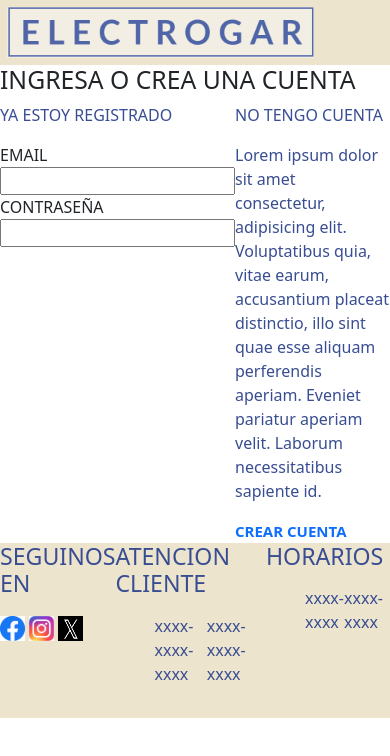
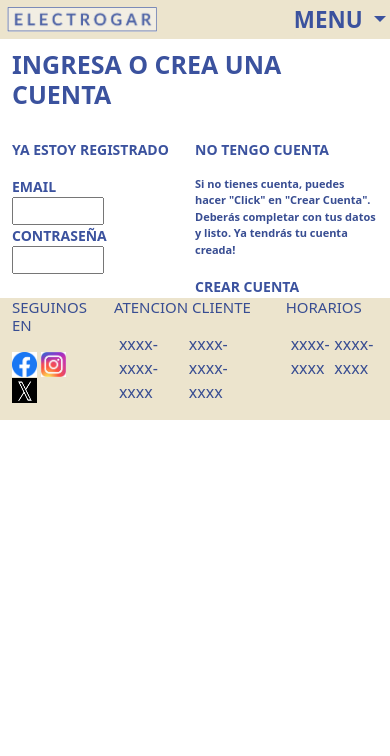
Before and after one commit to lucianomaxz/Preentregable, a plain HTML site: page pages/miCuenta.html in a window 390 px wide. Drawn offline with nearby package versions, Linux system fonts and the light colour scheme.

Commit message:
miCuentahtml responsive y funcional

```diff
--- a/css/styles.css
+++ b/css/styles.css
@@ -205,6 +205,53 @@ p {
 }
 
 
+
+
+
+
+
+/* MI CUENTA HTML */
+
+.cuenta {
+    display: flex;
+}
+
+
+.cuenta {
+    padding: 4.5%;
+}
+
+.login, .crearCuenta {
+    width: 50%;
+}
+form {
+    display: flex;
+    flex-direction: column;
+}
+
+input {
+    width: 50%;
+}
+
+.login-text2 {
+    font-size: 18px;
+    font-weight: 600;
+}
+
+.login-text {
+    color: #3b529e;
+    font-size: 20px;
+    font-weight: bold;
+}
+
+
+
+
+
+
+
+
+
 @media only screen and (max-width: 1300px) {
 
 
@@ -349,6 +396,18 @@ nav {
         margin: 0px 0px;
     }
 
+    .login-text2 {
+        font-size: 14px;
+    }
+
+    .login-text {
+        font-size: 17px;
+    }
+
+    .cuenta {
+        padding: 0px;
+    }
+
 }
 
 
@@ -376,6 +435,17 @@ nav {
 
     h3 {
         font-size: 15px;
+    }
+
+    .login-text2 {
+        font-size: 11px;
+    }
+
+    .login-text {
+        font-size: 14px;
+    }
+    .ingresar-text {
+        font-size: 25px;
     }
 
 }
--- a/pages/miCuenta.html
+++ b/pages/miCuenta.html
@@ -8,13 +8,13 @@
     <link rel="preconnect" href="https://fonts.gstatic.com" crossorigin>
     <link href="https://fonts.googleapis.com/css2?family=Nunito:ital,wght@1,200&family=Roboto:ital@1&display=swap" rel="stylesheet">
     <link href="https://cdn.jsdelivr.net/npm/bootstrap@5.3.2/dist/css/bootstrap.min.css" rel="stylesheet" integrity="sha384-T3c6CoIi6uLrA9TneNEoa7RxnatzjcDSCmG1MXxSR1GAsXEV/Dwwykc2MPK8M2HN" crossorigin="anonymous">
-    <script src="https://cdn.jsdelivr.net/npm/bootstrap@5.3.2/dist/js/bootstrap.bundle.min.js" integrity="sha384-C6RzsynM9kWDrMNeT87bh95OGNyZPhcTNXj1NW7RuBCsyN/o0jlpcV8Qyq46cDfL" crossorigin="anonymous"></script>
+    <link rel="stylesheet" href="../css/styles.css">
     <title>ELECTROGAR</title>
 </head>
 <body>
     <header>
-        <a href="../index.html"><img src="/imagenes/LOGO.png" alt=""></a>
-        <nav>
+        <a href="../index.html"><img class="header-logo" src="../imagenes/LOGO.png" alt=""></a>
+        <nav class="nav1">
             <ul>
                 <li><a href="./miCuenta.html">MI CUENTA</a></li>
                 <li><a href="./miCarrito.html">MI CARRITO</a></li>
@@ -22,52 +22,70 @@
                 <li><a href="./contactanos.html">CONTACTANOS</a></li>
             </ul>
         </nav>
+
+
+        <nav class="nav2">
+            <div class="dropdown">
+                <button class="btn btn-secondary dropdown-toggle boton" type="button" data-bs-toggle="dropdown" aria-expanded="false">
+                  MENU
+                </button>
+                <ul class="dropdown-menu">
+                    <li><a href="./pages/miCuenta.html">MI CUENTA</a></li>
+                    <li><a href="./pages/miCarrito.html">MI CARRITO</a></li>
+                    <li><a href="./pages/sobreNosotros.html">SOBRE NOSOTROS</a></li>
+                    <li><a href="./pages/contactanos.html">CONTACTANOS</a></li>
+                </ul>
+              </div>
+        </nav>
     </header>
 
-    <section>
-        <h2>INGRESA O CREA UNA CUENTA</h2>
+    <section class="container">
+        <h2 class="ingresar-text">INGRESA O CREA UNA CUENTA</h2>
+
             <div class="cuenta">
                 <div class="login">
-                <p>YA ESTOY REGISTRADO</p>
+                    <p class="login-text">YA ESTOY REGISTRADO</p>
                     <form action="">
-                    <label for="">EMAIL</label>
-                    <input type="email" name="" id="">
-                    <label for="">CONTRASEÑA</label>
+                        <label class="login-text" for="">EMAIL</label>
+                        <input class="text-email" type="email" name="" id="">
+                        <label class="login-text" for="">CONTRASEÑA</label>
                         <input type="password" name="" id="">
                     </form>
                 </div>
                 <div class="crearCuenta">
-                <p>NO TENGO CUENTA</p>
-                <p>Lorem ipsum dolor sit amet consectetur, adipisicing elit. Voluptatibus quia, vitae earum, accusantium placeat distinctio, illo sint quae esse aliquam perferendis aperiam. Eveniet pariatur aperiam velit. Laborum necessitatibus sapiente id.</p>
-                <a href="">CREAR CUENTA</a>
+                    <p class="login-text">NO TENGO CUENTA</p>
+                    <p class="login-text2">Si no tienes cuenta, puedes hacer "Click" en "Crear Cuenta". Deberás completar con tus datos y listo. Ya tendrás tu cuenta creada!</p>
+                    <a class="login-text" href="">CREAR CUENTA</a>
                 </div>
             </div>
 
+
     </section>
 
-    <footer>
+
+    <footer class="container-fluid">
         <div class="footer-container">
             <div class="footer-logos">
                 <h3><p>SEGUINOS EN</p></h3>
-                        <a href="https://www.facebook.com/"><img class="footer-logo" src="../imagenes/face.png" alt=""></a>
+                        <a class="logo-F logo" href="https://www.facebook.com/"><img class="footer-logo" src="../imagenes/face.png" alt=""></a>
 
-                        <a href="https://www.instagram.com/"><img class="footer-logo" src="../imagenes/insta.png" alt=""></a>
+                        <a class="logo-IG logo" href="https://www.instagram.com/"><img class="footer-logo" src="../imagenes/insta.png" alt=""></a>
 
-                        <a href="https://twitter.com/home"><img class="footer-logo" src="../imagenes/twitter.png" alt=""></a>
+                        <a class="logo-X logo" href="https://twitter.com/home"><img class="footer-logo" src="../imagenes/twitter.png" alt=""></a>
 
             </div>
 
             <div class="footer-cl">
                 <div class="footer-cl-item cl1">
-                    <h3><p>ATENCION CLIENTE</p></h3>
-                    <ul>
+                    <h3 class="h3-ac"><p>ATENCION CLIENTE</p></h3>
+                    <ul class="item-ul">
                         <li><p>xxxx-xxxx-xxxx</p></li>
                         <li><p>xxxx-xxxx-xxxx</p></li>
                     </ul>
                 </div>
                 <div class="footer-cl-item cl2">
-                    <h3><p>HORARIOS</p></h3>
-                    <ul>
+                    <h3><p class="p-horarios">HORARIOS</p></h3>
+                    <ul class="item-ul">
                         <li><p>xxxx-xxxx</p></li>
                         <li><p>xxxx-xxxx</p></li>
                     </ul>
@@ -75,7 +93,7 @@
             </div>
         </div>
 
-
     </footer>
+    <script src="https://cdn.jsdelivr.net/npm/bootstrap@5.3.2/dist/js/bootstrap.bundle.min.js" integrity="sha384-C6RzsynM9kWDrMNeT87bh95OGNyZPhcTNXj1NW7RuBCsyN/o0jlpcV8Qyq46cDfL" crossorigin="anonymous"></script>
 </body>
 </html>
```
Lines whose indentation alone changed are shown as unchanged.
